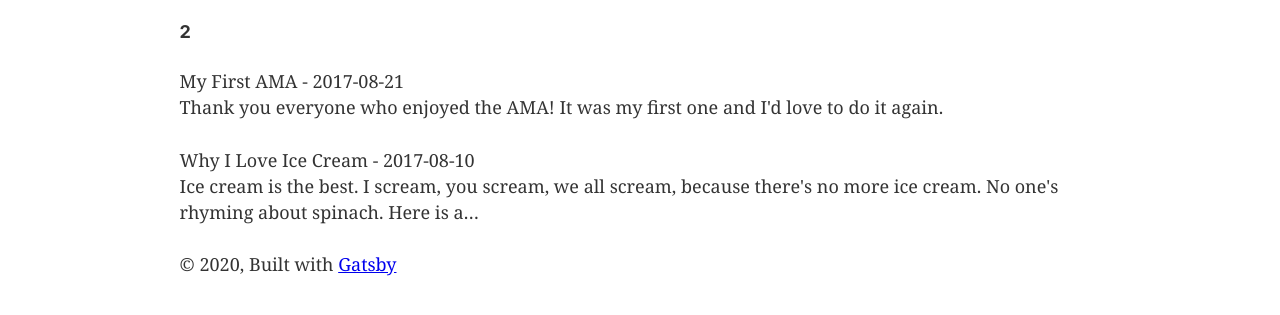
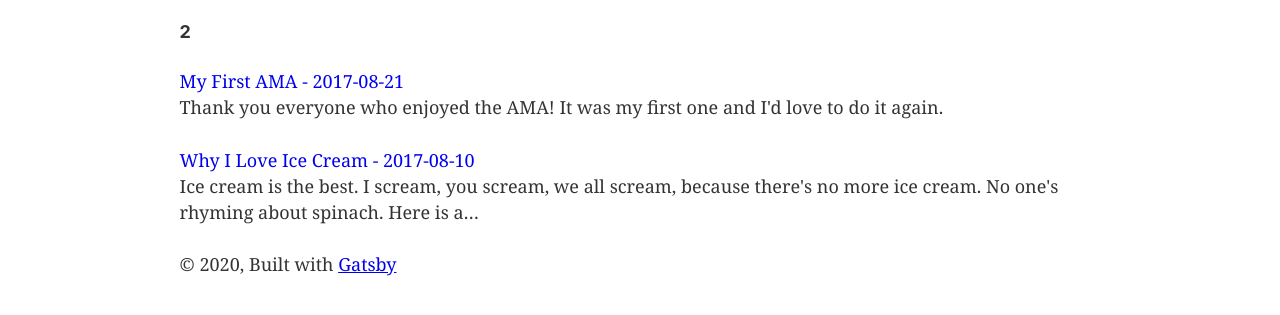
Before and after one commit to Decomplosed/gatsby-blog, a Gatsby site: page / in a window 1280 px wide. Shown: the part 171-486 px from the top of the page. Built offline with nearby package versions, Linux system fonts and the light colour scheme; Gatsby itself is replaced by a stand-in of ours.

Commit message:
BlogLink links to slug

```diff
--- a/src/pages/index.js
+++ b/src/pages/index.js
@@ -17,7 +17,7 @@ export default ({ data }) => (
       <h4>{data.allMarkdownRemark.totalCount}</h4>
       {data.allMarkdownRemark.edges.map(({ node }) => (
         <div key={node.id}>
-          <BlogLink>
+          <BlogLink to={node.fields.slug}>
             <span>
               {node.frontmatter.title} - {node.frontmatter.date}
             </span>
```
